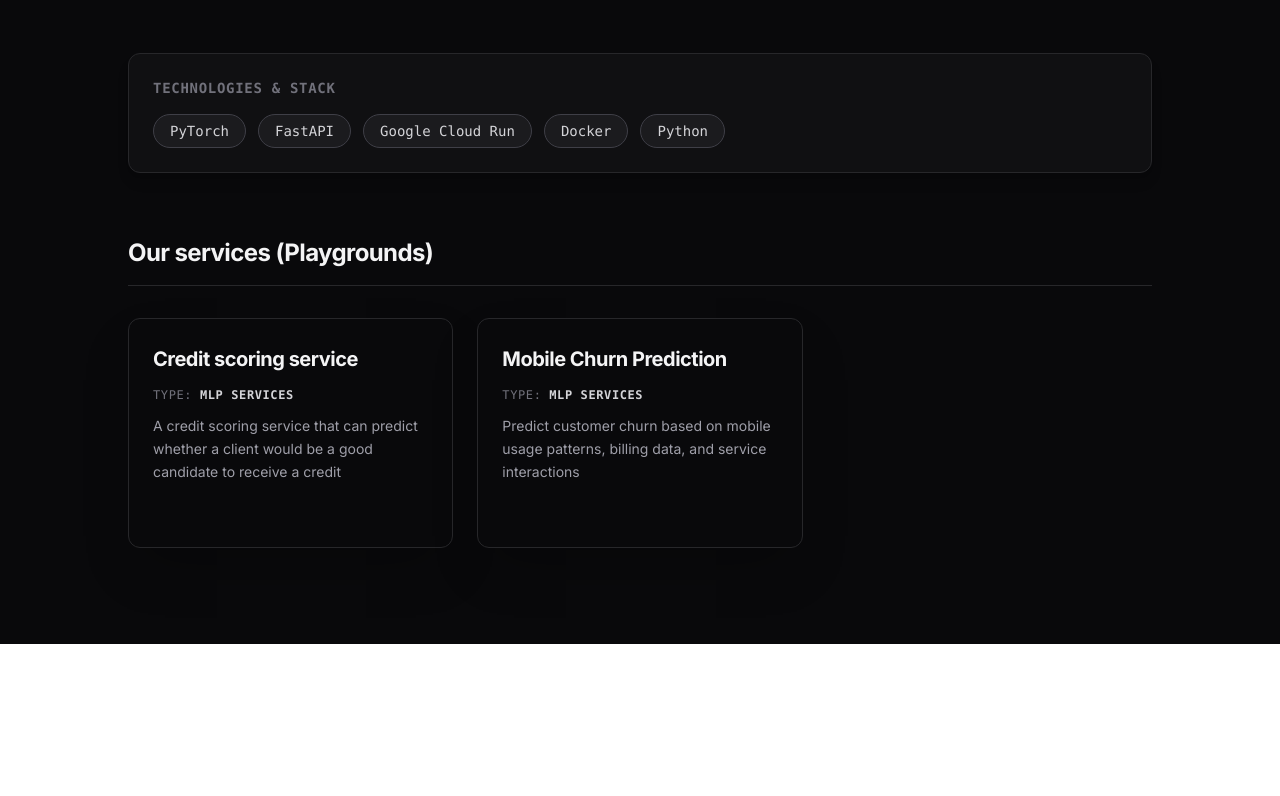
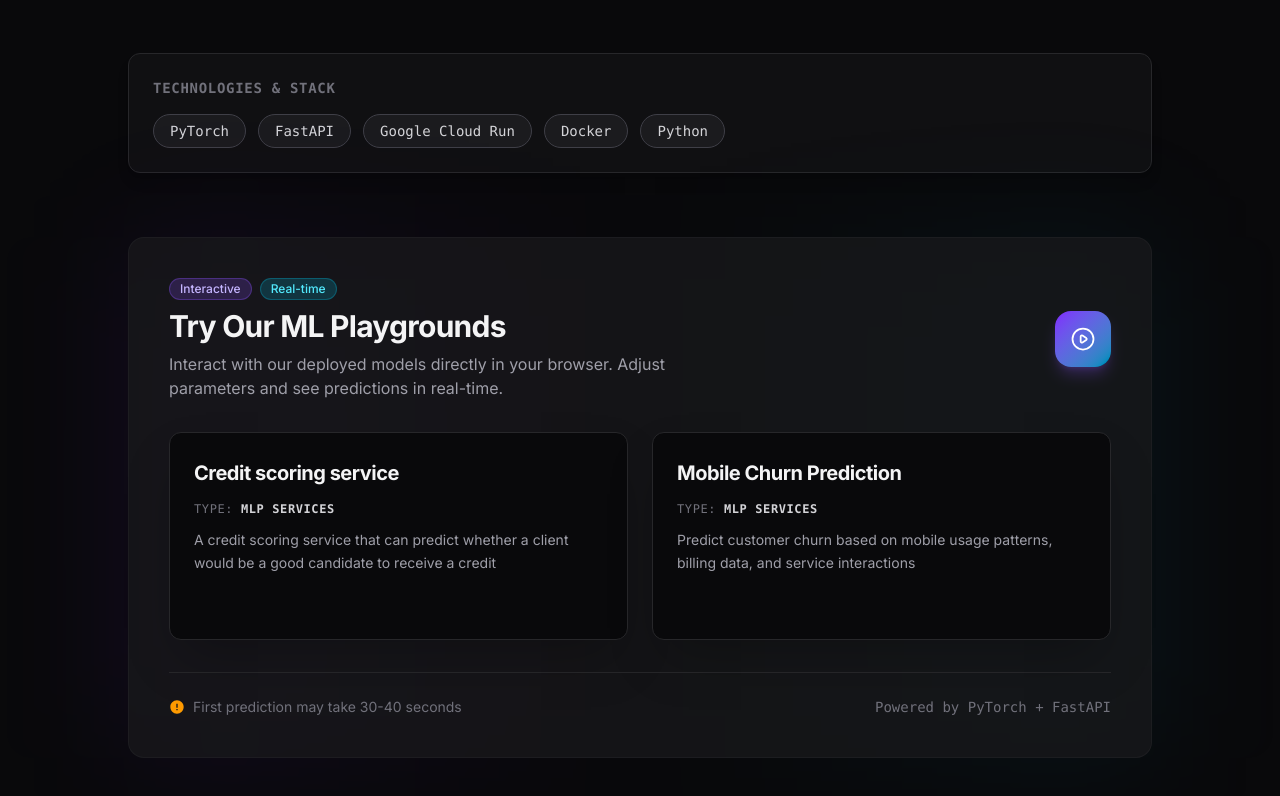
Before and after one commit to MakabeD/Portfolio-Hub, a Next.js app: page /projects/mlp_services in a window 1280 px wide. Shown: the part 336-1132 px from the top of the page. Before the commit the page ends 980 px from the top, so only its background shows below. Built offline with nearby package versions, Linux system fonts and the light colour scheme.

Commit message:
feat: enhance Mlpservices page with interactive ML playgrounds and improved layout

```diff
--- a/app/projects/mlp_services/page.tsx
+++ b/app/projects/mlp_services/page.tsx
@@ -19,7 +19,6 @@ export default function Mlpservices() {
   return (
     <main className="min-h-screen bg-zinc-950 px-6 py-24">
       <div className="mx-auto max-w-5xl">
-        {/* Back to Projects */}
         <div className="mb-8">
           <Link
             href="/projects"
@@ -69,20 +68,78 @@ export default function Mlpservices() {
           </ul>
         </div>
 
-        <div className="mt-12">
-          <h2 className="mb-8 border-b border-zinc-800 pb-4 text-2xl font-bold tracking-tight text-zinc-100">
-            Our services (Playgrounds)
+        <div className="relative">
+          <div className="absolute inset-0 bg-gradient-to-r from-violet-600/10 via-transparent to-cyan-600/10 rounded-3xl blur-3xl" />
+          <div className="relative rounded-2xl border border-zinc-800/50 bg-zinc-900/80 p-8 md:p-10">
+            <div className="mb-8 flex flex-col sm:flex-row sm:items-center sm:justify-between gap-4">
+              <div>
+                <div className="flex items-center gap-2 mb-2">
+                  <span className="inline-flex items-center rounded-full bg-violet-500/20 px-2.5 py-0.5 text-xs font-medium text-violet-300 border border-violet-500/30">
+                    Interactive
+                  </span>
+                  <span className="inline-flex items-center rounded-full bg-cyan-500/20 px-2.5 py-0.5 text-xs font-medium text-cyan-300 border border-cyan-500/30">
+                    Real-time
+                  </span>
+                </div>
+                <h2 className="text-2xl md:text-3xl font-bold tracking-tight text-zinc-100">
+                  Try Our ML Playgrounds
                 </h2>
+                <p className="mt-2 text-zinc-400 max-w-xl">
+                  Interact with our deployed models directly in your browser.
+                  Adjust parameters and see predictions in real-time.
+                </p>
+              </div>
+              <div className="hidden sm:flex items-center justify-center h-14 w-14 rounded-2xl bg-gradient-to-br from-violet-600 to-cyan-600 shadow-lg shadow-violet-500/25">
+                <svg
+                  className="h-7 w-7 text-white"
+                  fill="none"
+                  stroke="currentColor"
+                  viewBox="0 0 24 24"
+                >
+                  <path
+                    strokeLinecap="round"
+                    strokeLinejoin="round"
+                    strokeWidth={1.5}
+                    d="M14.752 11.168l-3.197-2.132A1 1 0 0010 9.87v4.263a1 1 0 001.555.832l3.197-2.132a1 1 0 000-1.664z"
+                  />
+                  <path
+                    strokeLinecap="round"
+                    strokeLinejoin="round"
+                    strokeWidth={1.5}
+                    d="M21 12a9 9 0 11-18 0 9 9 0 0118 0z"
+                  />
+                </svg>
+              </div>
+            </div>
 
-          <div className="grid grid-cols-1 md:grid-cols-2 lg:grid-cols-3 gap-6">
+            <div className="grid grid-cols-1 md:grid-cols-2 gap-6">
               {mlp_playgroundsData.map((info) => (
+                <div key={info.id} className="relative group">
+                  <div className="absolute -inset-0.5 bg-gradient-to-r from-violet-600 to-cyan-600 rounded-xl opacity-0 group-hover:opacity-100 transition-opacity duration-300 blur" />
+                  <div className="relative">
                     <PlaygroundCard
-                key={info.id}
                       title={info.title}
                       description={info.description}
                       slug={info.slug}
                     />
+                  </div>
+                </div>
               ))}
+            </div>
+
+            <div className="mt-8 pt-6 border-t border-zinc-800 flex items-center justify-between text-sm text-zinc-500">
+              <div className="flex items-center gap-2">
+                <svg
+                  className="h-4 w-4 text-amber-500"
+                  fill="currentColor"
+                  viewBox="0 0 24 24"
+                >
+                  <path d="M12 2C6.48 2 2 6.48 2 12s4.48 10 10 10 10-4.48 10-10S17.52 2 12 2zm1 15h-2v-2h2v2zm0-4h-2V7h2v6z" />
+                </svg>
+                <span>First prediction may take 30-40 seconds</span>
+              </div>
+              <span className="font-mono">Powered by PyTorch + FastAPI</span>
+            </div>
           </div>
         </div>
       </div>
--- a/components/PlaygroundCredit.tsx
+++ b/components/PlaygroundCredit.tsx
@@ -160,7 +160,7 @@ export default function PlaygroundCredit() {
                   d="M7 16l-4-4m0 0l4-4m-4 4h18"
                 />
               </svg>
-              Back to Projects
+              Back to Services
             </Link>
           </div>
           <h3 className="font-mono text-lg font-bold tracking-widest text-zinc-300 uppercase">
```
Lines whose indentation alone changed are shown as unchanged.
